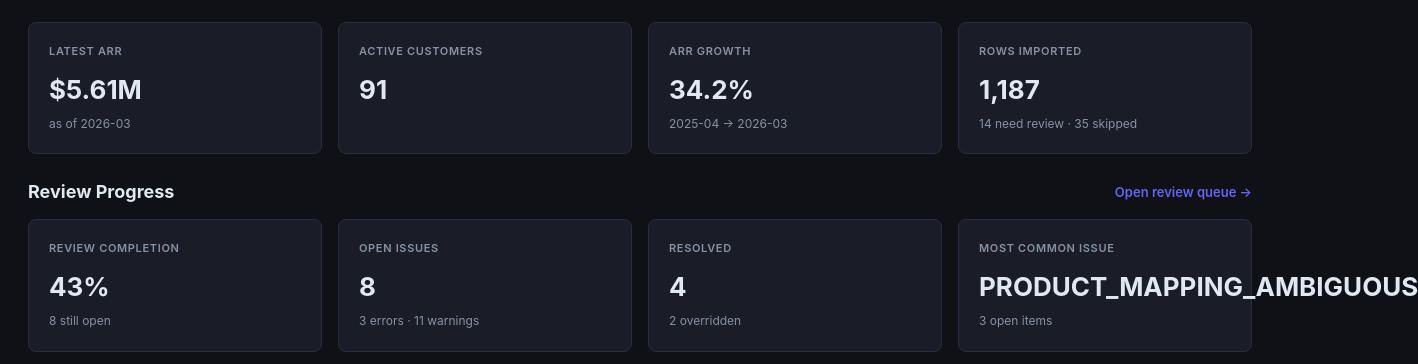
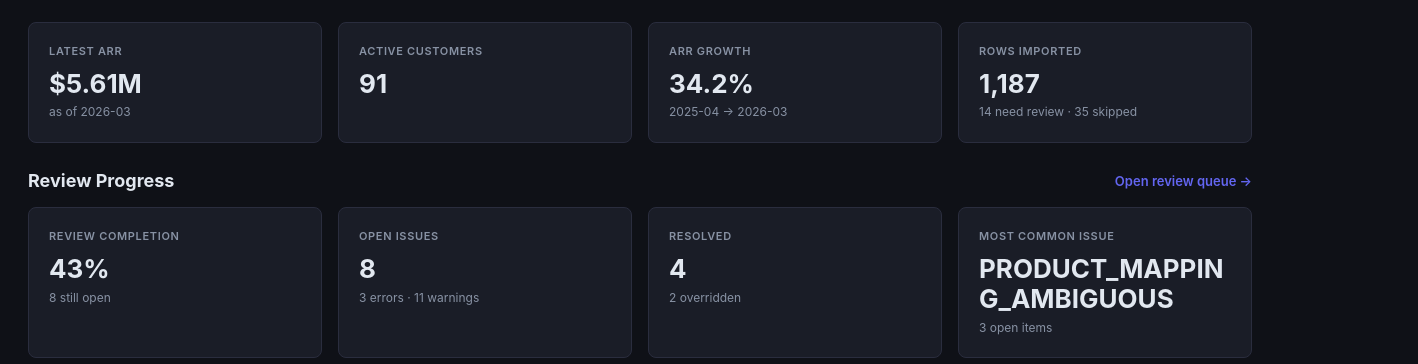
Before and after one commit to tskyking/arr-v2-docs, a React (Vite) app in the folder apps/arr-v2/frontend/: page /#/dashboard/demo-q1-2026 in a window 1280 px wide. Shown: the part 194-558 px from the top of the page, 1418 px wide, since content can reach past the window. Built offline with nearby package versions, Linux system fonts and the light colour scheme; no server answers.

Commit message:
Fix long issue labels wrapping in GUI demo dashboard

```diff
--- a/apps/arr-v2/frontend/src/pages/DashboardPage.module.css
+++ b/apps/arr-v2/frontend/src/pages/DashboardPage.module.css
@@ -49,6 +49,9 @@
   font-weight: 700;
   color: var(--text);
   margin-bottom: 4px;
+  overflow-wrap: anywhere;
+  word-break: break-word;
+  line-height: 1.15;
 }
 
 .statSub {
```
Also changed, not shown: 4 other files (tests, documents, lock files or other folders).
